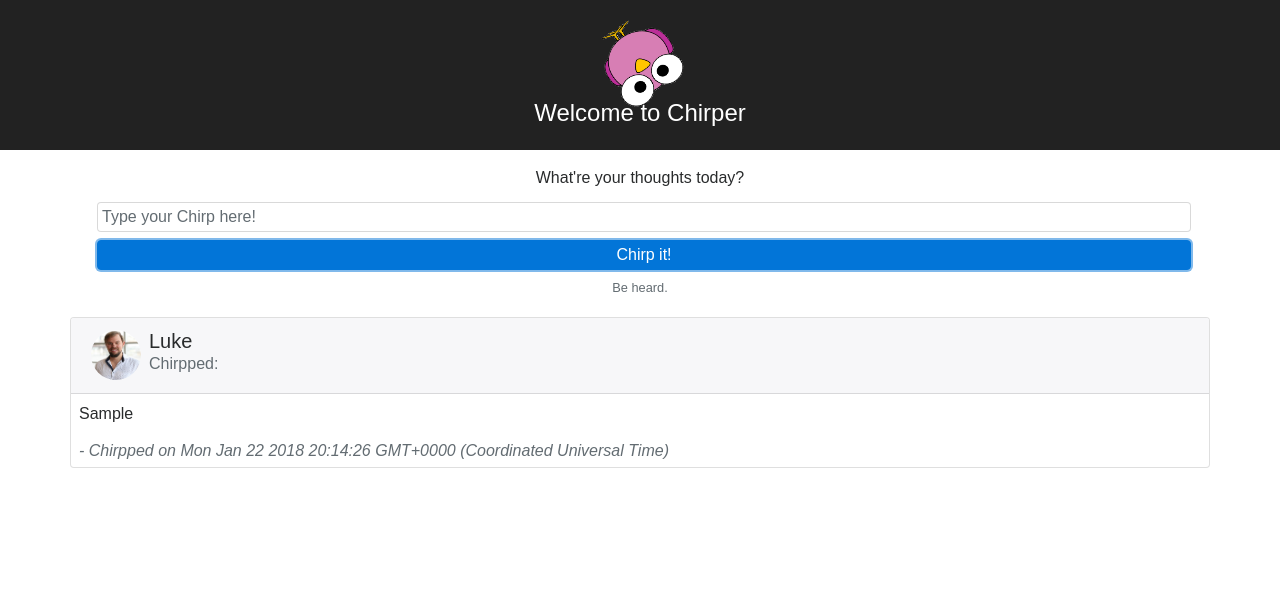
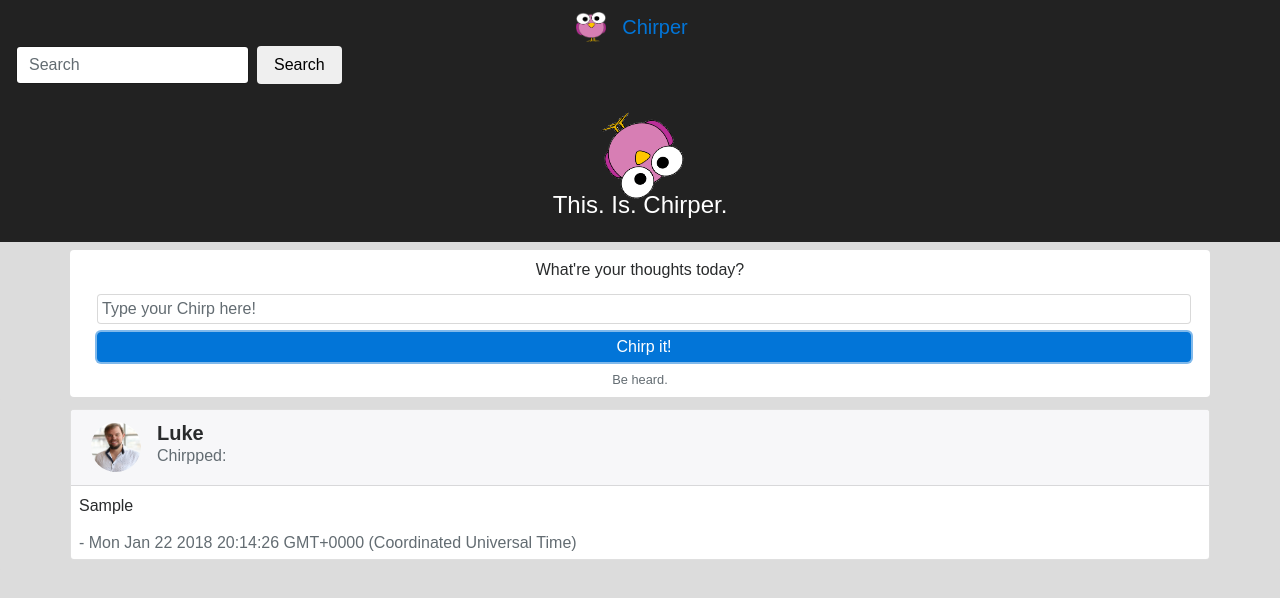
Before and after one commit to przekwas/chirper-front-end, a React (Create React App) app: page / in a window 1280 px wide. Both pictures are taken after typing "Sample" into the empty fields and a click on the button "Chirp it!". Shown: the top 598 px of the page. Built offline with nearby package versions, Linux system fonts and the light colour scheme.

Commit message:
playing with boostrap utilities

```diff
--- a/src/components/AddChirp.jsx
+++ b/src/components/AddChirp.jsx
@@ -35,13 +35,13 @@ class AddChirpForm extends React.Component {
         return (
             <div className="wrapper">
 
-                <div className="container border rounded mt-2">
+                <div className="container border rounded mt-2" style={{ backgroundColor: `#FFFFFF` }}>
                     <div className="row">
                         <div className="col">
                             <form onSubmit={this.addChirps}>
                                 <div className="form-group p-1 m-1">
                                     <label htmlFor="chirp-text">What're your thoughts today?</label>
-                                    <input type="text" className="form-control p-1 m-1" id="chirp-text" ref={(a) => this._inputElement = a} placeholder="Type your Chirp here!" />
+                                    <input type="text" className="form-control p-1 m-1 bg-light" id="chirp-text" ref={(a) => this._inputElement = a} placeholder="Type your Chirp here!" />
                                     <button type="submit" className="btn btn-primary w-100 p-1 m-1">Chirp it!</button>
                                     <small id="branding" className="form-text text-muted">Be heard.</small>
                                 </div>
--- a/src/components/App.jsx
+++ b/src/components/App.jsx
@@ -1,12 +1,15 @@
 import React, { Component } from 'react';
 import '../App.css';
+import NavBar from './Navbar';
+import Header from './Header';
 import AddChirpForm from './AddChirp';
-import Header from './Header';
+
 
 class App extends Component {
   render() {
     return (
       <div className="App">
+        <NavBar />
         <Header />
         <AddChirpForm />
       </div>
--- a/src/components/Avatar.jsx
+++ b/src/components/Avatar.jsx
@@ -2,7 +2,7 @@ import React from 'react';
 
 const Avatar = (props) => {
     return (
-        <img className="Avatar rounded-circle border border-dark mr-2"
+        <img className="Avatar rounded-circle border border-dark mr-3"
             src={require(`../headshot.jpg`)}
             alt="Suckit"
             style={{ height: `50px`, width: `50px` }}
--- a/src/components/Chirp.jsx
+++ b/src/components/Chirp.jsx
@@ -11,13 +11,13 @@ const Chirp = (props) => {
                         <div className="media">
                             <Avatar user={props.author} />
                             <div className="media-body">
-                                <h5 className="d-inline"> {props.name}</h5>
+                                <h5 className="d-inline font-weight-bold">{props.name}</h5>
                                 <h6 className="text-muted">Chirpped:</h6>
                             </div>
                         </div>
                     </div>
                     <p className="card-text p-1 m-1">{props.text}</p>
-                    <h6 className="card-subtitle p-1 m-1 text-muted font-italic">- Chirpped on <FormatTime time={props.time} /></h6>
+                    <h6 className="card-subtitle p-1 m-1 text-muted font-weight-light">- <FormatTime time={props.time} /></h6>
                 </div>
             </div>
         </div>
--- a/src/components/ChirpList.jsx
+++ b/src/components/ChirpList.jsx
@@ -8,7 +8,7 @@ class ChirpList extends React.Component {
     }
 
     createChirps(item) {
-        return <li key={item.key} className="list-group-item" style={{ border: `none` }}><Chirp text={item.text} name='Luke' time={item.key} /></li>
+        return <li key={item.key} className="list-group-item" style={{ border: `none`, backgroundColor: `#DCDCDC` }}><Chirp text={item.text} name='Luke' time={item.key} /></li>
     }
 
     render() {
--- a/src/components/Header.jsx
+++ b/src/components/Header.jsx
@@ -7,7 +7,7 @@ class Header extends React.Component {
             <div>
                 <header className="App-header">
                     <img src={logo} className="App-logo" alt="logo" />
-                    <h1 className="App-title">Welcome to Chirper</h1>
+                    <h1 className="App-title">This. Is. Chirper.</h1>
                 </header>
             </div>
         )
--- /dev/null
+++ b/src/components/Navbar.jsx
@@ -0,0 +1,19 @@
+import React from 'react';
+
+const NavBar = () => {
+    return (
+        <div>
+            <nav class="navbar navbar-dark" style={{ backgroundColor: `#222` }}>
+                <a class="navbar-brand" href="#">
+                    <img src={require("../logo.gif")} width="30" height="30" class="d-inline-block align-top mr-3" alt="derp" />
+                    Chirper</a>
+                <form class="form-inline my-2 my-lg-0">
+                <input class="form-control mr-sm-2" type="search" placeholder="Search" aria-label="Search" />
+                <button class="btn btn-outline-light my-2 my-sm-0" type="submit">Search</button>
+            </form>
+            </nav>
+        </div>
+            )
+}
+
+export default NavBar;
--- a/src/index.css
+++ b/src/index.css
@@ -2,6 +2,7 @@ body {
   margin: 0;
   padding: 0;
   font-family: sans-serif;
+  background-color: #DCDCDC;
 }
 
 ul {
```
